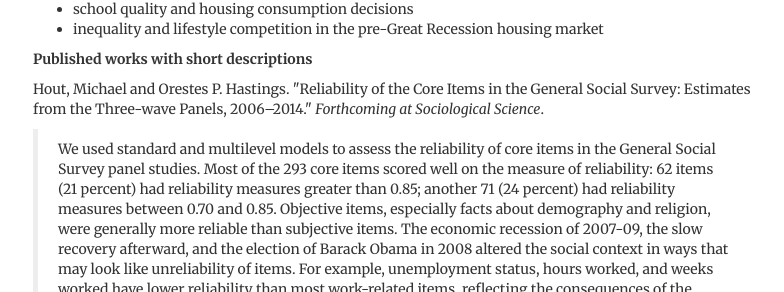
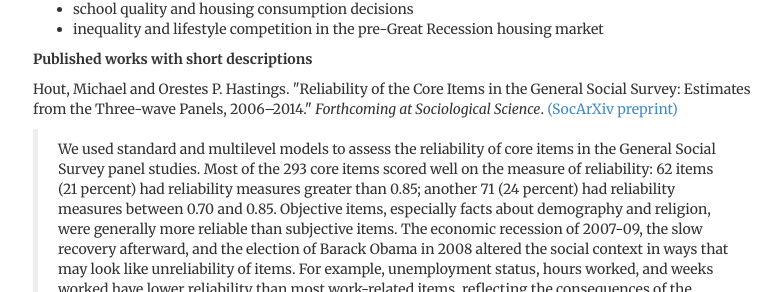
Before and after one commit to ophastings/ophastings.github.io, a Jekyll site: the page built from research/index.html, in a window 1280 px wide. Shown: the part 536-828 px from the top of the page, without its empty margins (247-1031 px from the left). Built offline with Jekyll 4.4.1, drawn with Linux system fonts in a browser that asks for light colours; comment, search, counter and statistics services are not loaded.

Commit message:
update research

```diff
--- a/research/index.html
+++ b/research/index.html
@@ -32,7 +32,7 @@ description: Research page of ophastings.com, the website of Orestes Hastings, a
 
 <p>Hout, Michael and Orestes P. Hastings.
 "Reliability of the Core Items in the General Social Survey: Estimates from the Three-wave Panels, 2006–2014."
-<i>Forthcoming at Sociological Science</i>.</p>
+<i>Forthcoming at Sociological Science</i>. <a href="https://osf.io/3arux/">(SocArXiv preprint)</a></p>
 <blockquote><span>
 
 We used standard and multilevel models to assess the reliability of core items in the General Social Survey panel studies.
```
Also changed, not shown: index.html (+4 -5 lines).
